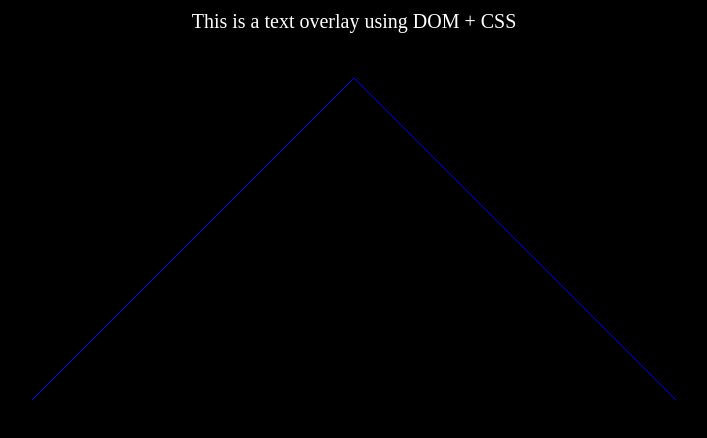
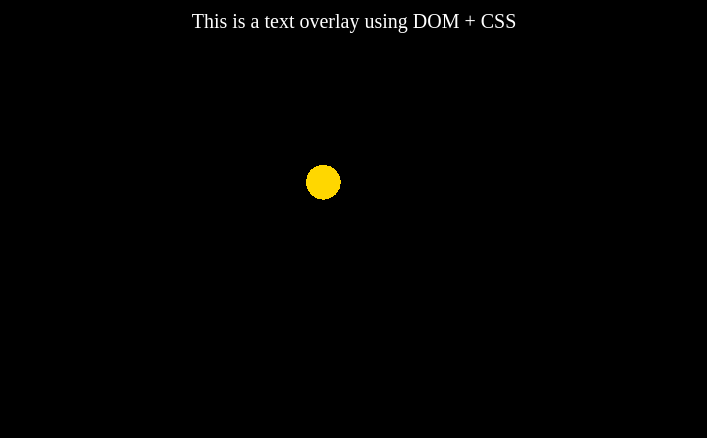
Before and after one commit to murphybread/knowledge-constellation, a plain HTML site: page index.html in a window 1280 px wide. Shown: the whole page, without its empty margins (286-993 px from the left). Drawn offline with nearby package versions, Linux system fonts and the light colour scheme.

Commit message:
feat: add bounding circle

```diff
--- a/index.html
+++ b/index.html
@@ -39,31 +39,49 @@
     <script type="module">
       import * as THREE from "three";
 
+      // scene , camera, renderer 파트
       const scene = new THREE.Scene();
       const camera = new THREE.PerspectiveCamera(
-        45,
+        75,
         window.innerWidth / window.innerHeight,
         1,
-        500
+        50
       );
       camera.position.set(0, 0, 30);
       camera.lookAt(0, 0, 0);
-
       const renderer = new THREE.WebGLRenderer();
       renderer.setSize(window.innerWidth, window.innerHeight);
       document.body.appendChild(renderer.domElement);
 
-      const material = new THREE.LineBasicMaterial({ color: 0x0000ff });
-      const points = [];
-      points.push(new THREE.Vector3(-10, 0, 0));
-      points.push(new THREE.Vector3(0, 10, 0));
-      points.push(new THREE.Vector3(10, 0, 0));
-      const geometry = new THREE.BufferGeometry().setFromPoints(points);
-      const line = new THREE.Line(geometry, material);
-      scene.add(line);
+      // 도현 파트
+      const FORCE = 5;
+      const circleGeometry = new THREE.CircleGeometry(1, 16);
+      const circleMaterial = new THREE.MeshBasicMaterial({ color: 0xffd700 });
+      const star = new THREE.Mesh(circleGeometry, circleMaterial);
+      star.velocity = new THREE.Vector3(
+        (Math.random() - 0.5) * FORCE,
+        (Math.random() - 0.5) * FORCE,
+        (Math.random() - 0.5) * FORCE
+      );
+      scene.add(star);
+
+      function checkBoundary(ndcPosition, object) {
+        if (ndcPosition.x > 1 || ndcPosition.x < -1) {
+          object.velocity.x = -object.velocity.x;
+        }
+        if (ndcPosition.y > 1 || ndcPosition.y < -1) {
+          object.velocity.y = -object.velocity.y;
+        }
+        if (ndcPosition.z > 0.9 || ndcPosition.z < -0.9) {
+          object.velocity.z = -object.velocity.z;
+        }
+      }
 
       function animate() {
         requestAnimationFrame(animate);
+        star.position.add(star.velocity);
+        const worldPos = star.position.clone().project(camera);
+        checkBoundary(worldPos, star);
 
         renderer.render(scene, camera);
       }
```
